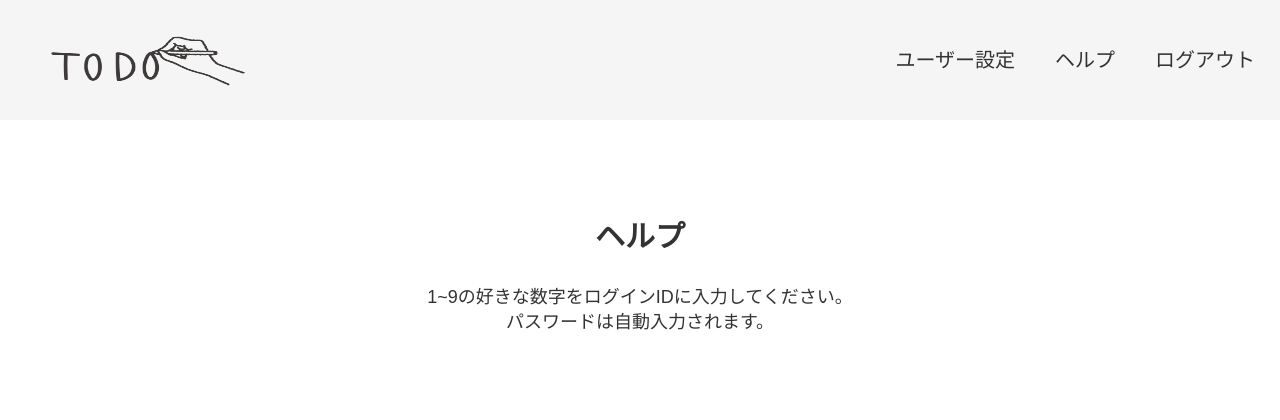
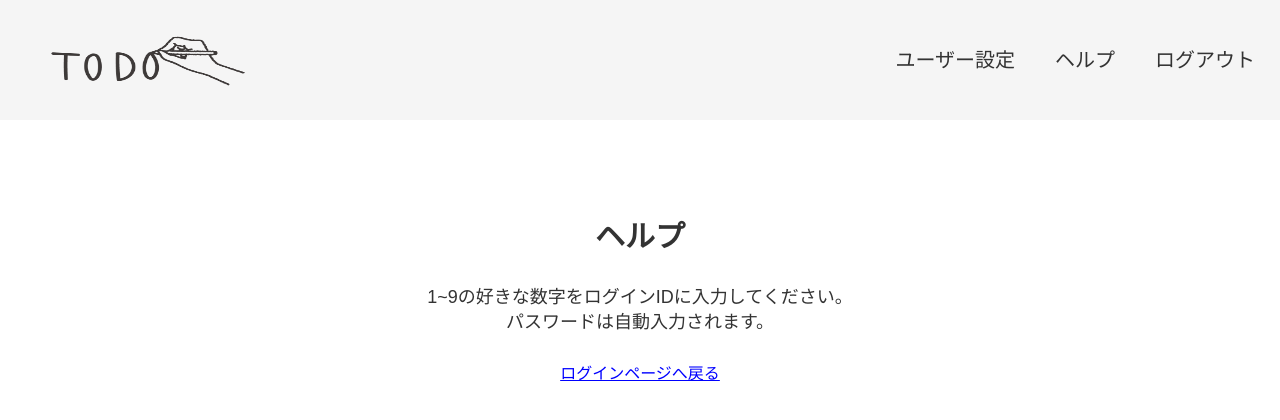
Before and after one commit to wadeen/original-react-todo, a React (Create React App) app: page /help in a window 1280 px wide. Shown: the top 420 px of the page. Built offline with nearby package versions, Linux system fonts and the light colour scheme.

Commit message:
update: help page added for go-back btn

```diff
--- a/package.json
+++ b/package.json
@@ -19,6 +19,7 @@
     "react-helmet-async": "^1.3.0",
     "react-router-dom": "^6.3.0",
     "react-scripts": "5.0.1",
+    "reactjs-popup": "^2.0.5",
     "typescript": "^4.7.4",
     "web-vitals": "^2.1.4"
   },
--- a/src/components/organisms/Login/LoginForm.tsx
+++ b/src/components/organisms/Login/LoginForm.tsx
@@ -26,7 +26,7 @@ export const LoginForm = () => {
           type={'password'}
           title={'パスワード'}
           readOnly={true}
-          value="paassword"
+          value="password"
         />
         <PrimaryButton name="ログイン" linkTo={'/todo'} />
       </dl>
--- a/src/components/pages/Help.tsx
+++ b/src/components/pages/Help.tsx
@@ -1,5 +1,6 @@
 /** @jsxImportSource @emotion/react */
 import { css } from '@emotion/react'
+import { Link } from 'react-router-dom'
 import { Head } from '../organisms/Head'
 
 export const Help = () => {
@@ -13,6 +14,9 @@ export const Help = () => {
           <br />
           パスワードは自動入力されます。
         </p>
+        <div css={back}>
+          <Link to="/">ログインページへ戻る</Link>
+        </div>
       </div>
     </>
   )
@@ -26,11 +30,17 @@ const wrapper = css`
   h2 {
     font-size: 3rem;
     font-weight: 700;
-    margin-bottom: 30px
+    margin-bottom: 30px;
   }
   p {
     font-size: 1.8rem;
     line-height: 1.4;
-
   }
 `
+
+const back = css`
+  margin-top: 30px;
+  text-align: center;
+  color: blue;
+  text-decoration: underline;
+`
```
Also changed, not shown: 1 other file (tests, documents, lock files or other folders).
